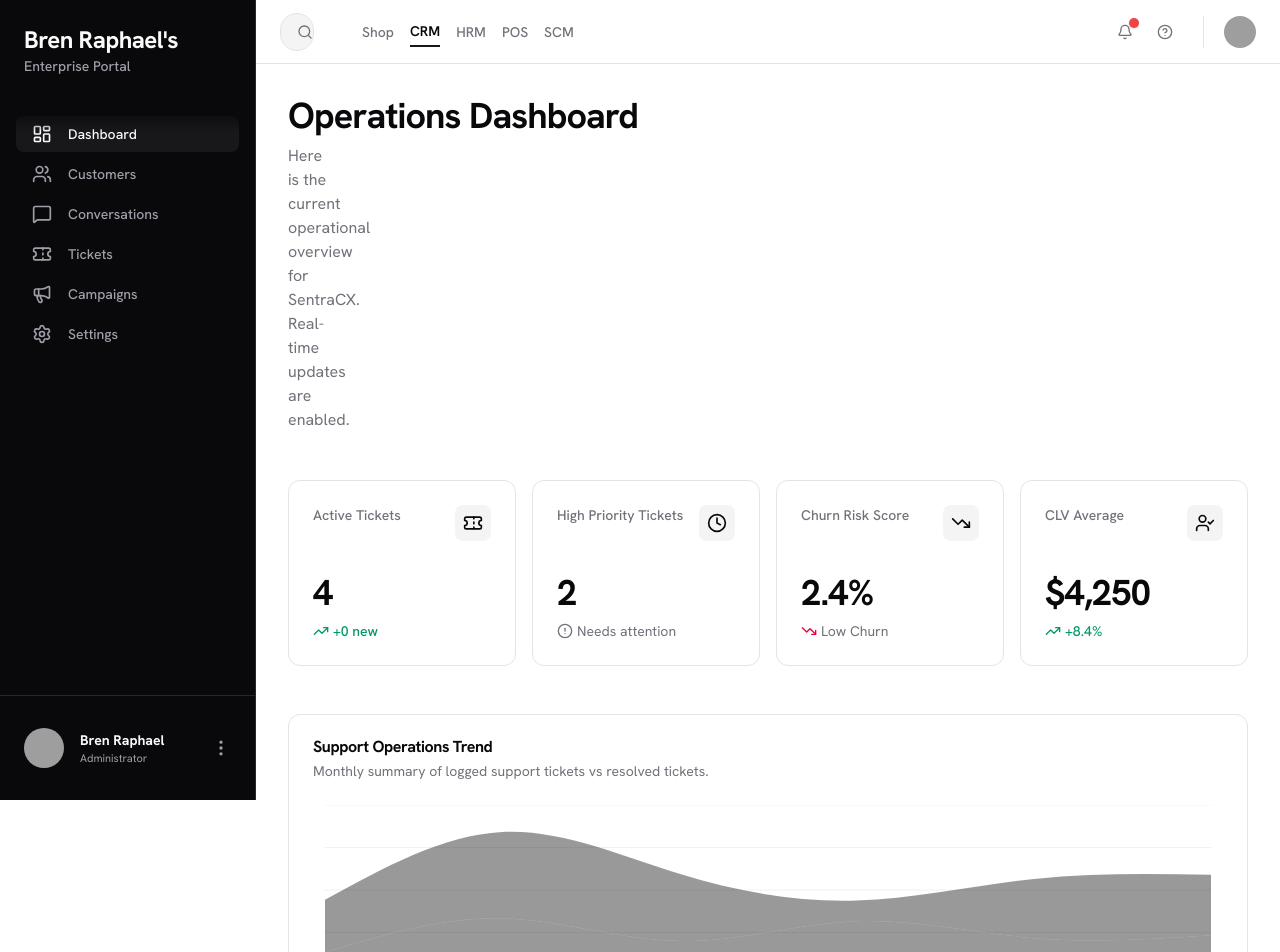
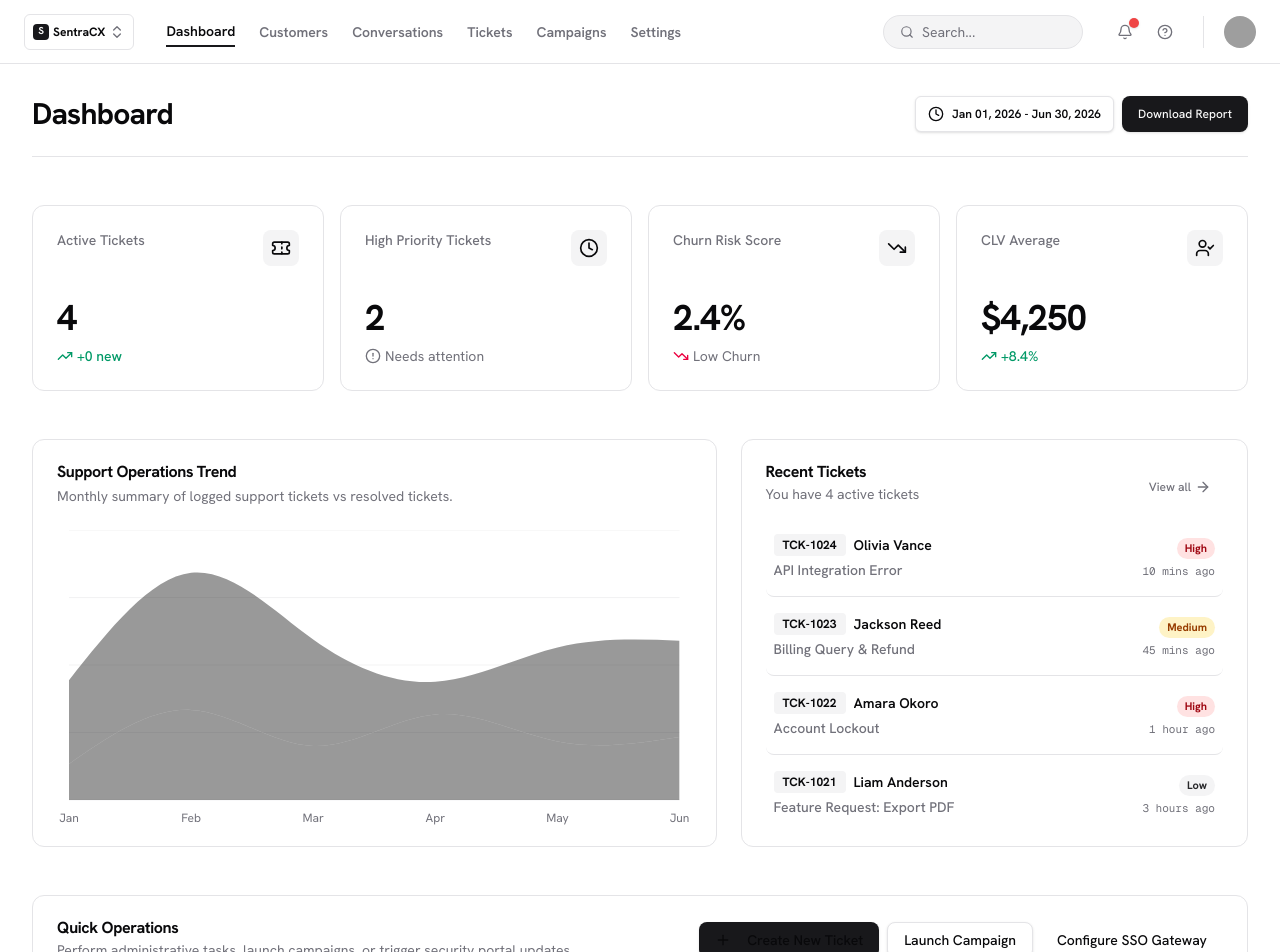
Before and after one commit to deveramartin/SentraCX, a Next.js app in the folder apps/web-crm/: page / in a window 1280 px wide. Shown: the top 952 px of the page. Built offline with nearby package versions, Linux system fonts and the light colour scheme; grey boxes are pictures that could not be loaded.

Commit message:
feat(web-crm): implement top-nav layout and switcher matching official shadcn dashboard example

```diff
--- a/apps/web-crm/src/app/layout.tsx
+++ b/apps/web-crm/src/app/layout.tsx
@@ -1,9 +1,7 @@
 import type { Metadata } from "next";
 import { Hanken_Grotesk, Geist_Mono } from "next/font/google";
 import { auth } from "@/auth";
-import { Sidebar } from "@/components/shared/Sidebar";
 import { Header } from "@/components/shared/Header";
-import { MobileNav } from "@/components/shared/MobileNav";
 import "./globals.css";
 
 const hankenGrotesk = Hanken_Grotesk({
@@ -45,15 +43,11 @@ export default async function RootLayout({
     <html lang="en" className={`${hankenGrotesk.variable} ${geistMono.variable} h-full antialiased`}>
       <body className="min-h-full flex flex-col bg-background text-foreground">
         {hasAccess ? (
-          <div className="flex min-h-screen w-full">
-            <Sidebar />
-            <div className="flex-1 flex flex-col md:ml-64 pb-16 md:pb-0">
-              <Header />
-              <main className="flex-1 bg-background relative overflow-hidden">
-                {children}
-              </main>
-            </div>
-            <MobileNav />
+          <div className="flex flex-col min-h-screen w-full">
+            <Header />
+            <main className="flex-1 bg-background relative overflow-hidden">
+              {children}
+            </main>
           </div>
         ) : (
           <div style={{ padding: 40, fontFamily: "monospace" }}>
--- a/apps/web-crm/src/components/features/dashboard/Dashboard.tsx
+++ b/apps/web-crm/src/components/features/dashboard/Dashboard.tsx
@@ -124,14 +124,20 @@ export function Dashboard() {
         </div>
       )}
 
-      {/* Welcome Banner */}
+      {/* Page Header block */}
+      <div className="flex flex-col sm:flex-row sm:items-center sm:justify-between gap-md border-b border-border pb-lg">
         <div className="space-y-sm">
-        <h1 className="text-display-sm font-bold tracking-tight text-foreground">
-          Operations Dashboard
-        </h1>
-        <p className="text-body-md text-muted-foreground max-w-2xl">
-          Here is the current operational overview for SentraCX. Real-time updates are enabled.
-        </p>
+          <h2 className="text-3xl font-bold tracking-tight text-foreground">Dashboard</h2>
+        </div>
+        <div className="flex items-center gap-sm">
+          <Button variant="outline" size="sm" className="h-9 flex items-center gap-xs text-xs font-semibold cursor-pointer">
+            <Clock className="w-3.5 h-3.5 mr-1" />
+            Jan 01, 2026 - Jun 30, 2026
+          </Button>
+          <Button size="sm" className="h-9 bg-primary text-primary-foreground hover:bg-neutral-800 transition-colors font-medium rounded-lg text-xs cursor-pointer px-4" onClick={() => showToast("Downloading CSV reports...")}>
+            Download Report
+          </Button>
+        </div>
       </div>
 
       {/* KPI Metrics Grid */}
@@ -165,8 +171,10 @@ export function Dashboard() {
         })}
       </div>
 
-      {/* Area Chart Section */}
-      <Card className="bg-card border-border rounded-xl shadow-none">
+      {/* Dashboard Main Grid: Chart + Recent Tickets list */}
+      <div className="grid grid-cols-1 lg:grid-cols-7 gap-lg">
+        {/* Area Chart Section (col-span 4) */}
+        <Card className="lg:col-span-4 bg-card border-border rounded-xl shadow-none">
           <CardHeader>
             <CardTitle className="text-title-lg font-bold text-foreground">Support Operations Trend</CardTitle>
             <p className="text-body-sm text-muted-foreground">
@@ -174,7 +182,7 @@ export function Dashboard() {
             </p>
           </CardHeader>
           <CardContent className="pb-4">
-          <ChartContainer config={chartConfig} className="h-[200px] w-full">
+            <ChartContainer config={chartConfig} className="h-[300px] w-full">
               <AreaChart
                 accessibilityLayer
                 data={chartData}
@@ -217,12 +225,13 @@ export function Dashboard() {
           </CardContent>
         </Card>
 
-      {/* Secondary section: Main Grid */}
-      <div className="grid grid-cols-1 lg:grid-cols-3 gap-lg">
-        {/* Recent Tickets Panel */}
-        <Card className="lg:col-span-2 bg-card border-border rounded-xl flex flex-col shadow-none">
+        {/* Recent Tickets Panel (col-span 3) */}
+        <Card className="lg:col-span-3 bg-card border-border rounded-xl flex flex-col shadow-none">
           <CardHeader className="flex flex-row justify-between items-center pb-6 p-lg">
+            <div className="space-y-xs">
               <CardTitle className="text-title-lg font-bold text-foreground">Recent Tickets</CardTitle>
+              <p className="text-body-sm text-muted-foreground">You have {tickets.length} active tickets</p>
+            </div>
             <Button variant="ghost" size="sm" className="text-label-md font-medium text-muted-foreground hover:text-foreground flex items-center gap-xs group transition-colors cursor-pointer">
               View all
               <ArrowRight className="w-4 h-4 transition-transform group-hover:translate-x-1" />
@@ -232,16 +241,16 @@ export function Dashboard() {
           <CardContent className="flex-1 divide-y divide-border p-lg pt-0">
             {tickets.map((ticket) => (
               <div key={ticket.id} className="py-md first:pt-0 last:pb-0 flex items-center justify-between hover:bg-muted/50 px-sm transition-colors rounded-lg">
-                <div className="space-y-xs">
+                <div className="space-y-xs overflow-hidden max-w-[70%]">
                   <div className="flex items-center gap-sm">
                     <Badge variant="secondary" className="text-label-sm font-bold text-foreground bg-muted px-sm py-0.5 rounded-sm shadow-none">
                       {ticket.id}
                     </Badge>
-                    <span className="text-label-md font-semibold text-foreground">{ticket.customer}</span>
+                    <span className="text-label-md font-semibold text-foreground truncate">{ticket.customer}</span>
                   </div>
-                  <p className="text-body-sm text-muted-foreground font-medium">{ticket.issue}</p>
+                  <p className="text-body-sm text-muted-foreground font-medium truncate">{ticket.issue}</p>
                 </div>
-                <div className="text-right space-y-xs">
+                <div className="text-right space-y-xs shrink-0">
                   <Badge className={`text-[11px] font-bold px-2 py-0.5 rounded-full shadow-none border-none ${
                     ticket.priority === "High"
                       ? "bg-red-100 text-red-800 hover:bg-red-100"
@@ -257,21 +266,21 @@ export function Dashboard() {
             ))}
           </CardContent>
         </Card>
+      </div>
 
-        {/* Quick Actions Panel */}
-        <Card className="bg-card border-border rounded-xl flex flex-col justify-between shadow-none">
-          <CardHeader className="pb-6 p-lg">
+      {/* Bottom section: Quick Actions */}
+      <Card className="bg-card border-border rounded-xl flex flex-col md:flex-row justify-between items-center shadow-none p-lg gap-md border">
+        <div className="space-y-xs">
           <CardTitle className="text-title-lg font-bold text-foreground">Quick Operations</CardTitle>
-            <p className="text-body-sm text-muted-foreground mt-sm">
-              Perform administrative actions quickly using the design system's action definitions.
+          <p className="text-body-sm text-muted-foreground">
+            Perform administrative tasks, launch campaigns, or trigger security portal updates.
           </p>
-          </CardHeader>
-          <CardContent className="space-y-sm p-lg pt-0">
-            {/* Primary action using Sheet for Form creation */}
+        </div>
+        <div className="flex flex-wrap items-center gap-sm">
           <Sheet open={isCreateOpen} onOpenChange={setIsCreateOpen}>
             <SheetTrigger asChild>
-                <Button className="w-full flex items-center justify-center gap-sm px-md py-sm bg-primary text-primary-foreground hover:bg-neutral-800 transition-colors font-medium rounded-lg text-label-md cursor-pointer">
-                  <Plus className="w-4 h-4" />
+              <Button className="bg-primary text-primary-foreground hover:bg-neutral-800 transition-colors font-medium rounded-lg text-label-md cursor-pointer py-2 px-4">
+                <Plus className="w-4 h-4 mr-sm" />
                 Create New Ticket
               </Button>
             </SheetTrigger>
@@ -326,31 +335,23 @@ export function Dashboard() {
             </SheetContent>
           </Sheet>
 
-            {/* Secondary action */}
           <Button
             variant="outline"
-              className="w-full flex items-center justify-center gap-sm px-md py-sm border border-border text-foreground hover:bg-muted transition-colors font-medium rounded-lg text-label-md cursor-pointer"
+            className="border border-border text-foreground hover:bg-muted transition-colors font-medium rounded-lg text-label-md cursor-pointer"
             onClick={() => showToast("Marketing Campaign launched successfully!")}
           >
             Launch Campaign
           </Button>
 
-            {/* Ghost action */}
           <Button
             variant="ghost"
-              className="w-full flex items-center justify-center gap-sm px-md py-sm text-muted-foreground hover:text-foreground hover:bg-muted/50 transition-colors font-medium rounded-lg text-label-md cursor-pointer"
+            className="text-muted-foreground hover:text-foreground hover:bg-muted/50 transition-colors font-medium rounded-lg text-label-md cursor-pointer"
             onClick={() => showToast("SSO Configuration settings fetched.")}
           >
             Configure SSO Gateway
           </Button>
-
-            <div className="border-t border-border pt-lg mt-lg flex items-center gap-sm text-[11px] text-muted-foreground font-mono">
-              <span className="w-2 h-2 rounded-full bg-emerald-500 animate-pulse"></span>
-              System Live: Client Gateway SSO Active
         </div>
-          </CardContent>
       </Card>
-      </div>
     </div>
   );
 }
--- a/apps/web-crm/src/components/shared/Header.tsx
+++ b/apps/web-crm/src/components/shared/Header.tsx
@@ -1,7 +1,9 @@
 "use client";
 
+import React, { useState } from "react";
 import Link from "next/link";
-import { Menu, Search, Bell, HelpCircle, User, LogOut, Settings } from "lucide-react";
+import { usePathname } from "next/navigation";
+import { Menu, Search, Bell, HelpCircle, User, LogOut, Settings, ChevronsUpDown, Check } from "lucide-react";
 import { Input } from "@/components/ui/input";
 import { Button } from "@/components/ui/button";
 import { Badge } from "@/components/ui/badge";
@@ -14,44 +16,121 @@ import {
   DropdownMenuSeparator,
   DropdownMenuTrigger,
 } from "@/components/ui/dropdown-menu";
+import {
+  Sheet,
+  SheetContent,
+  SheetTrigger,
+} from "@/components/ui/sheet";
 
 export function Header() {
+  const pathname = usePathname();
+  const [isMobileMenuOpen, setIsMobileMenuOpen] = useState(false);
+
+  const navItems = [
+    { name: "Dashboard", href: "/" },
+    { name: "Customers", href: "/customers" },
+    { name: "Conversations", href: "/conversations" },
+    { name: "Tickets", href: "/tickets" },
+    { name: "Campaigns", href: "/campaigns" },
+    { name: "Settings", href: "/settings" },
+  ];
+
   return (
     <header className="sticky top-0 z-50 flex justify-between items-center w-full px-lg h-16 bg-background border-b border-border">
-      {/* Left: Search and Breadcrumb */}
-      <div className="flex items-center gap-xl flex-1">
+      {/* Left: Switcher and Nav Links */}
+      <div className="flex items-center gap-md flex-1">
+        {/* Mobile menu trigger */}
+        <Sheet open={isMobileMenuOpen} onOpenChange={setIsMobileMenuOpen}>
+          <SheetTrigger asChild>
             <Button variant="ghost" size="icon" className="md:hidden -ml-md text-muted-foreground hover:text-foreground">
               <Menu className="w-6 h-6" />
             </Button>
+          </SheetTrigger>
+          <SheetContent side="left" className="bg-card border-border w-64 flex flex-col pt-xl">
+            <h2 className="text-title-lg font-bold text-foreground mb-lg px-md flex items-center gap-sm">
+              <span className="w-5 h-5 rounded-md bg-primary text-primary-foreground flex items-center justify-center font-bold text-xs">S</span>
+              SentraCX
+            </h2>
+            <nav className="flex-1 flex flex-col gap-sm px-sm">
+              {navItems.map((item) => {
+                const isActive = pathname === item.href;
+                return (
+                  <Link
+                    key={item.name}
+                    href={item.href}
+                    onClick={() => setIsMobileMenuOpen(false)}
+                    className={`flex items-center gap-md px-md py-sm rounded-lg text-body-sm font-semibold transition-all ${
+                      isActive
+                        ? "bg-muted text-foreground"
+                        : "text-muted-foreground hover:bg-muted/55 hover:text-foreground"
+                    }`}
+                  >
+                    {item.name}
+                  </Link>
+                );
+              })}
+            </nav>
+          </SheetContent>
+        </Sheet>
 
-        <div className="hidden sm:flex items-center bg-muted rounded-full px-md w-full max-w-md border border-input focus-within:border-ring transition-all relative">
-          <Search className="text-muted-foreground w-4 h-4 mr-sm shrink-0" />
-          <Input
-            className="bg-transparent border-none shadow-none outline-none focus:outline-none focus-visible:ring-0 text-body-sm w-full font-body-sm placeholder:text-muted-foreground text-foreground h-9 px-0 py-0"
-            placeholder="Global search..."
-            type="text"
-          />
+        {/* Workspace Switcher */}
+        <DropdownMenu>
+          <DropdownMenuTrigger asChild>
+            <Button variant="ghost" className="flex items-center gap-xs font-semibold text-foreground px-sm border border-border h-9 rounded-md cursor-pointer mr-md shrink-0">
+              <span className="w-4 h-4 rounded-sm bg-primary text-primary-foreground flex items-center justify-center font-bold text-[10px]">S</span>
+              <span className="text-xs font-bold">SentraCX</span>
+              <ChevronsUpDown className="w-3.5 h-3.5 text-muted-foreground" />
+            </Button>
+          </DropdownMenuTrigger>
+          <DropdownMenuContent className="w-52 bg-popover border-border text-popover-foreground" align="start">
+            <DropdownMenuLabel className="text-xs text-muted-foreground font-semibold">Select Tenant</DropdownMenuLabel>
+            <DropdownMenuSeparator className="bg-border" />
+            <DropdownMenuItem className="cursor-pointer text-xs font-semibold flex items-center justify-between hover:bg-accent hover:text-accent-foreground">
+              <div className="flex items-center gap-sm">
+                <span className="w-4 h-4 rounded-sm bg-primary text-primary-foreground flex items-center justify-center font-bold text-[10px]">S</span>
+                <span>SentraCX (CRM)</span>
               </div>
+              <Check className="w-3.5 h-3.5" />
+            </DropdownMenuItem>
+            <DropdownMenuItem className="cursor-pointer text-xs font-semibold flex items-center gap-sm hover:bg-accent hover:text-accent-foreground">
+              <span className="w-4 h-4 rounded-sm bg-muted text-foreground flex items-center justify-center border border-border font-bold text-[10px]">A</span>
+              <span>AI Analytics</span>
+            </DropdownMenuItem>
+          </DropdownMenuContent>
+        </DropdownMenu>
 
-        <nav className="hidden lg:flex items-center gap-md ml-md">
-          {["Shop", "CRM", "HRM", "POS", "SCM"].map((item) => (
+        {/* Desktop Nav Links */}
+        <nav className="hidden md:flex items-center gap-md lg:gap-lg">
+          {navItems.map((item) => {
+            const isActive = pathname === item.href;
+            return (
               <Link
-              key={item}
-              href="#"
-              className={`text-label-md font-medium transition-colors py-1 ${
-                item === "CRM"
-                  ? "text-foreground font-semibold border-b-2 border-primary"
+                key={item.name}
+                href={item.href}
+                className={`text-label-md font-semibold transition-colors py-1 ${
+                  isActive
+                    ? "text-foreground font-bold border-b-2 border-primary"
                     : "text-muted-foreground hover:text-foreground"
                 }`}
               >
-              {item}
+                {item.name}
               </Link>
-          ))}
+            );
+          })}
         </nav>
       </div>
 
       {/* Right: Actions */}
       <div className="flex items-center gap-md">
+        <div className="hidden sm:flex items-center bg-muted rounded-full px-md w-full max-w-[200px] border border-input focus-within:border-ring transition-all relative mr-sm">
+          <Search className="text-muted-foreground w-3.5 h-3.5 mr-sm shrink-0" />
+          <Input
+            className="bg-transparent border-none shadow-none outline-none focus:outline-none focus-visible:ring-0 text-xs w-full font-body-sm placeholder:text-muted-foreground text-foreground h-8 px-0 py-0"
+            placeholder="Search..."
+            type="text"
+          />
+        </div>
+
         <div className="flex items-center gap-xs">
           <Button variant="ghost" size="icon" className="text-muted-foreground hover:text-foreground relative w-9 h-9">
             <Bell className="w-5 h-5" />
```
Lines whose indentation alone changed are shown as unchanged.
